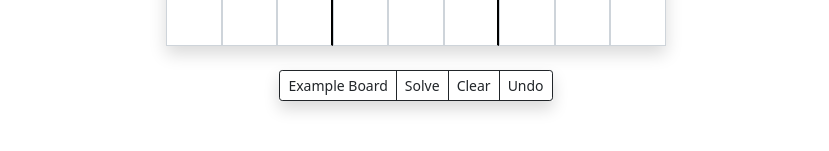
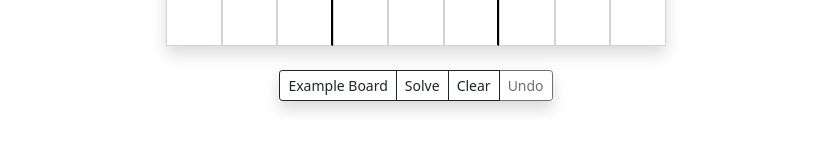
Before and after one commit to JordaneDEVEMY/JordaneDEVEMY.github.io, a React (Create React App) app: page / in a window 1280 px wide. Shown: the part 563-714 px from the top of the page, without its empty margins (224-1053 px from the left). Built offline with nearby package versions, Linux system fonts and the light colour scheme.

Commit message:
undoButton DONE

```diff
--- a/src/components/ButtonsGroup/ButtonsGroup.js
+++ b/src/components/ButtonsGroup/ButtonsGroup.js
@@ -2,7 +2,13 @@ import React from 'react';
 import PropTypes from 'prop-types';
 import { Button, ButtonGroup } from 'react-bootstrap';
 
-function ButtonsGroup({ reset, boardExample, handleSolveButtonClicked }) {
+function ButtonsGroup({
+  reset,
+  boardExample,
+  handleSolveButtonClicked,
+  undo,
+  disabled,
+}) {
   return (
     <ButtonGroup className="shadow">
       <Button
@@ -36,8 +42,9 @@ function ButtonsGroup({ reset, boardExample, handleSolveButtonClicked }) {
       <Button
         variant="outline-dark"
         size="sm"
+        disabled={disabled}
         onClick={() => {
-          console.log('file: ButtonsGroup.js ~ Undo ~ onClick');
+          undo();
         }}
       >
         Undo
@@ -50,6 +57,8 @@ ButtonsGroup.propTypes = {
   reset: PropTypes.func.isRequired,
   boardExample: PropTypes.func.isRequired,
   handleSolveButtonClicked: PropTypes.func.isRequired,
+  undo: PropTypes.func.isRequired,
+  disabled: PropTypes.bool.isRequired,
 };
 
 ButtonsGroup.defaultProps = {
--- a/src/components/Solver/Solver.js
+++ b/src/components/Solver/Solver.js
@@ -9,6 +9,7 @@ import solveSudoku from '../../utils/solvingAlgorithm';
 function Solver() {
   const [grid, setGrid] = useState(EMPTY_GRID);
   const [startGrid, setStartGrid] = useState(EMPTY_START_GRID);
+  const [isSolved, setIsSolved] = useState(false);
 
   const handleValueChange = (e, id) => {
     const { value } = e.target;
@@ -42,6 +43,7 @@ function Solver() {
     setGrid(EMPTY_GRID);
     setStartGrid(EMPTY_START_GRID);
     localStorage.setItem('sudoku-board', JSON.stringify(EMPTY_GRID()));
+    setIsSolved(false);
   };
 
   const boardExample = () => {
@@ -56,6 +58,13 @@ function Solver() {
     console.log('file: Solver.js ~ line 57 ~ handleSolveButtonClicked ~ solveSudoku(grid)', solveSudoku(grid));
     setGrid(progress);
     console.log('file: Solver.js ~ line 65 ~ handleSolveButtonClicked ~ grid', grid);
+    setIsSolved(true);
+  };
+
+  const undo = () => {
+    setGrid(startGrid);
+    setStartGrid(EMPTY_START_GRID);
+    setIsSolved(false);
   };
 
   return (
@@ -71,6 +80,8 @@ function Solver() {
         reset={reset}
         boardExample={boardExample}
         handleSolveButtonClicked={handleSolveButtonClicked}
+        disabled={!isSolved}
+        undo={undo}
       />
     </>
   );
```
